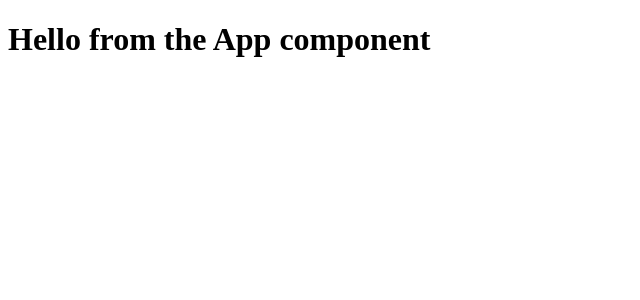
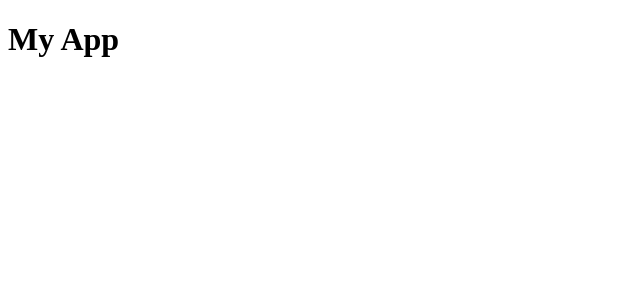
Before and after one commit to NayNayRen/feedback-app, a React (Create React App) app: page / in a window 1280 px wide. Shown: the top 300 px of the page, without its empty margins (0-640 px from the left). Built offline with nearby package versions, Linux system fonts and the light colour scheme.

Commit message:
starting to build my first component

```diff
--- a/src/App.js
+++ b/src/App.js
@@ -1,5 +1,9 @@
 function App() {
-  return <h1>Hello from the App component</h1>;
+  return (
+    <div className="container">
+      <h1>My App</h1>
+    </div>
+  );
 }
 
 export default App;
```
